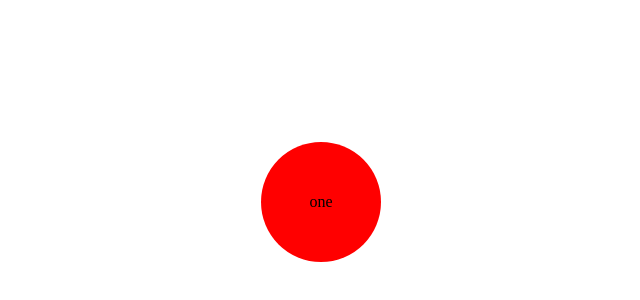
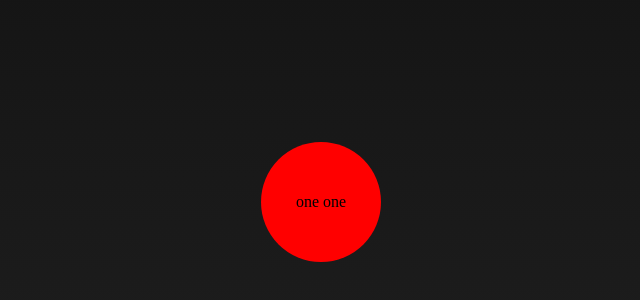
Before and after one commit to YOUSSEFSADIO/only-test, a plain HTML site: page index.html in a window 1280 px wide. Shown: the part 206-506 px from the top of the page, without its empty margins (319-959 px from the left). Drawn offline with Linux system fonts and the light colour scheme.

Commit message:
on branch Youssef

```diff
--- a/index.html
+++ b/index.html
@@ -10,6 +10,7 @@
 <body>
     <div class="one">
         one
+        one
     </div>
 </body>
 </html>
--- a/style.css
+++ b/style.css
@@ -3,6 +3,7 @@ body {
     justify-content: center;
     align-items : center ;
     height : 100vh ;
+    background : linear-gradient(#111 ,#222);
 }
 
 
```
